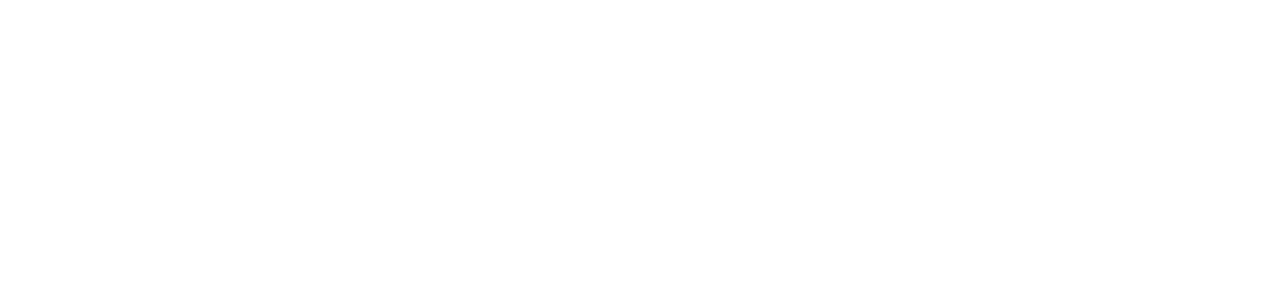
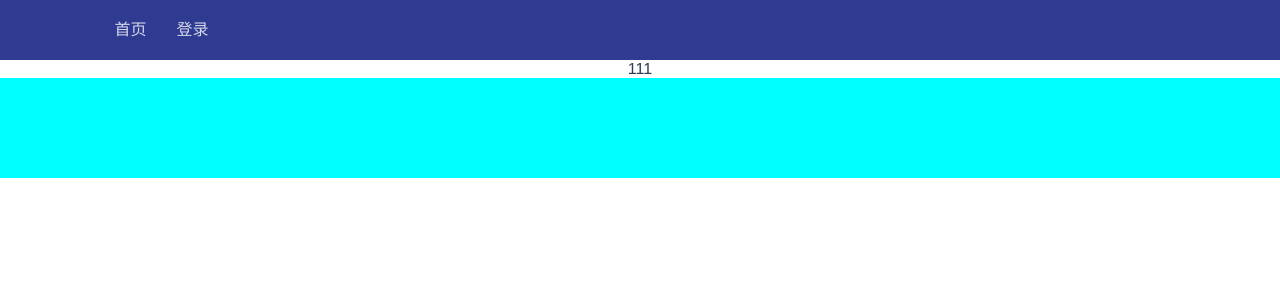
Before and after one commit to 2023-SE-13/24-SP-FrontEnd, a Vue app: page /main in a window 1280 px wide. Shown: the top 300 px of the page. Built offline with nearby package versions, Linux system fonts and the light colour scheme.

Commit message:
修改路由，创建主页

```diff
--- a/src/router/index.js
+++ b/src/router/index.js
@@ -3,14 +3,24 @@
 import HomeView from '../views/HomeView.vue'
 import Login from '../views/Login.vue'
 import Company from '../views/company.vue'
+import HomePage from '@/views/HomePage.vue'
 
 Vue.use(VueRouter)
 
 const routes = [
   {
     path: '/',
-    name: 'home',
-    component: HomeView
+    redirect:'/main'
+  },
+  {
+    path:'/home',
+    component:()=>import('@/views/HomeView.vue'),
+    children:[
+      {
+        path:'/main',
+        component:()=>import('@/views/HomePage')
+      }
+    ]
   },
   // {
   //   path: '/about',
--- /dev/null
+++ b/src/views/HomePage.vue
@@ -0,0 +1,22 @@
+<template>
+    <div>
+        {{ 111 }}
+        <div class="test"></div>
+    </div>
+</template>
+<script>
+export default {
+    data() {
+        return {
+
+        }
+    }
+}
+</script>
+<style>
+.test{
+    width: 100%;
+    height: 100px;
+    background-color: aqua;
+}
+</style>
--- a/src/views/HomeView.vue
+++ b/src/views/HomeView.vue
@@ -2,6 +2,9 @@
   <div class="main-body">
     <div class="navi">
       <NaviBar />
+    </div>
+    <div>
+      <router-view></router-view>
     </div>
   </div>
 </template>
```
